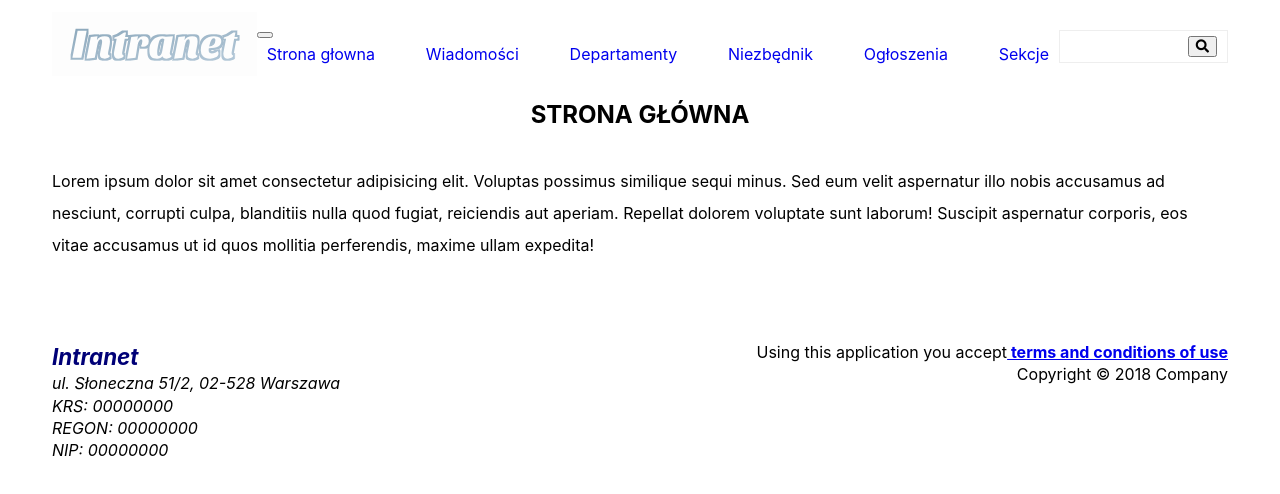
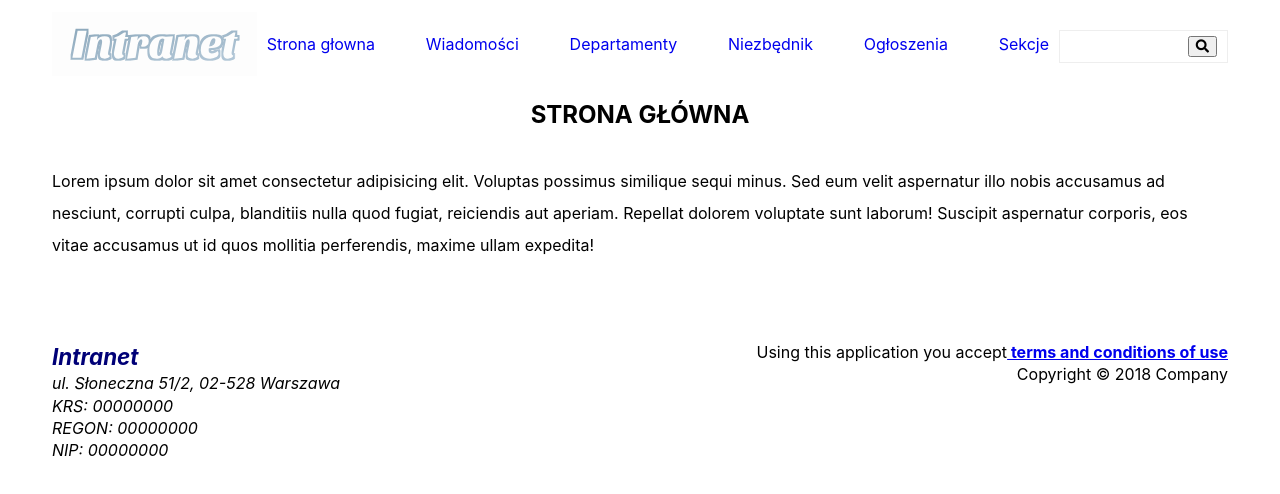
Before and after one commit to MariuszSzlachta/intranet, a React app: page / in a window 1280 px wide. Shown: the top 494 px of the page. Built offline with nearby package versions, Linux system fonts and the light colour scheme.

Commit message:
Fix toggling class

```diff
--- a/src/Components/Toggler/Toggler.js
+++ b/src/Components/Toggler/Toggler.js
@@ -3,9 +3,9 @@ import React from 'react';
 import classes from './Toggler.module.scss';
 
 const toggler = (props) => {
-  let componentClasses = ['toggler'];
+  let componentClasses = [classes.toggler];
   if (!props.toggled) {
-    componentClasses.push('toggled');
+    componentClasses.push(classes.toggled);
   } else {
     componentClasses = componentClasses.filter(el => el === 'toggled' ? null : el);
   }
```
